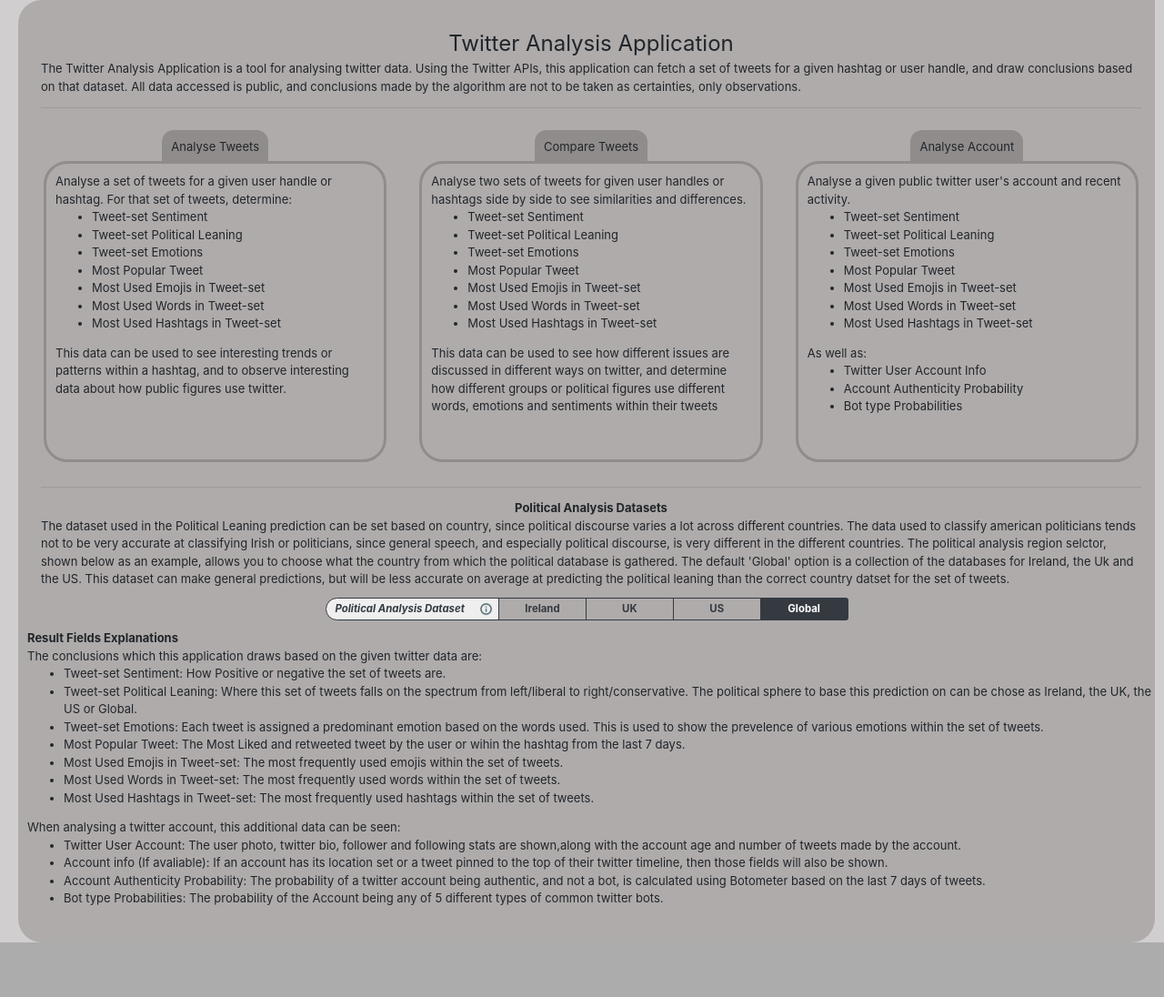
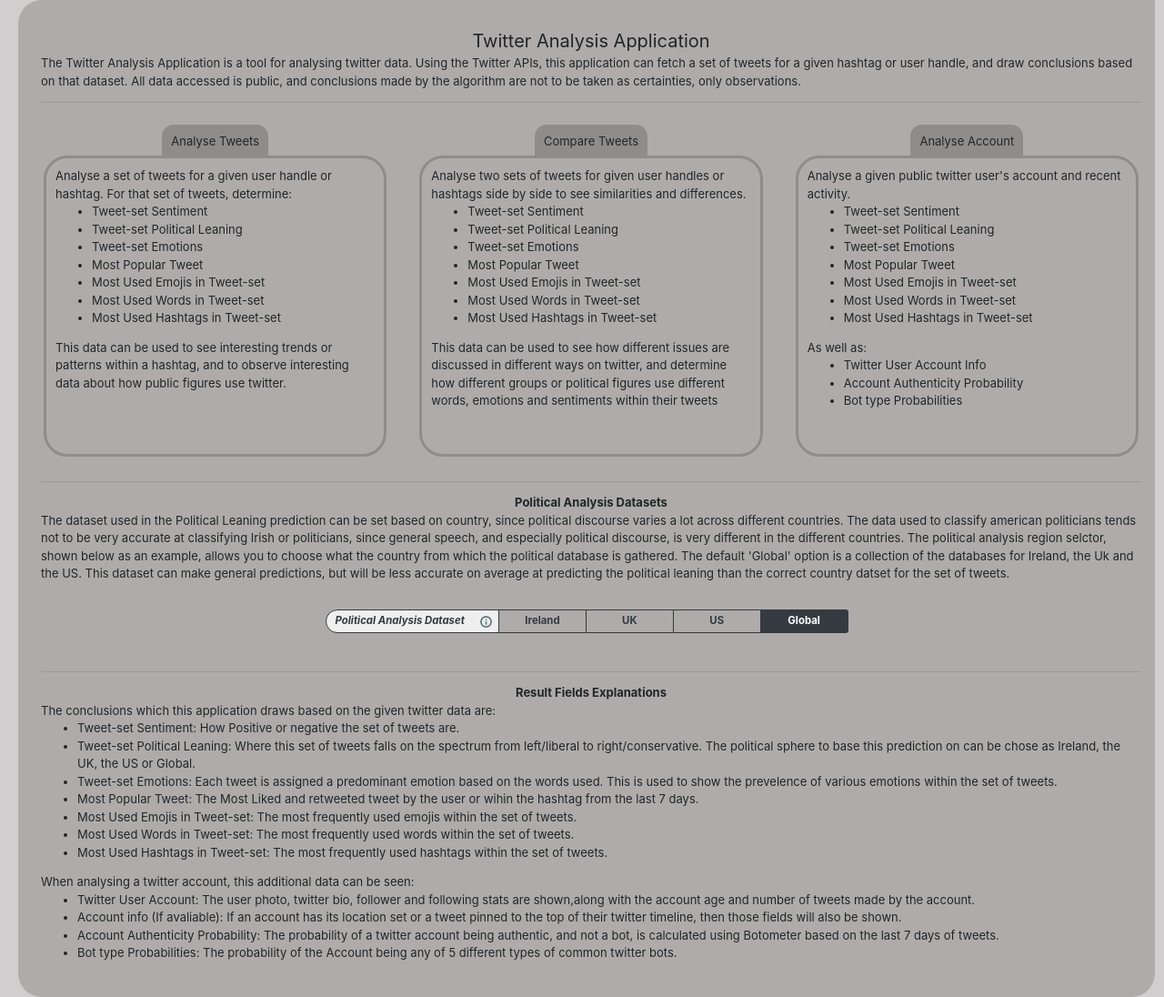
Before and after one commit to a-mcloughlin/final-year-project, a Flask app: page / in a window 1280 px wide. Shown: the part 60-1156 px from the top of the page at 91% size. Before the commit the page ends 1096 px from the top, so only its background shows below. Run offline with Flask 2, Linux system fonts and the light colour scheme; some libraries are stand-ins or nearby versions.

Commit message:
minor styling fixes

```diff
--- a/templates/tabs/home.html
+++ b/templates/tabs/home.html
@@ -5,8 +5,8 @@
 {% block tab3 %}{% endblock %}
 {% block tab4 %}{% endblock %}
 {% block content %}
-  <div class="bigtab">
-    <div style="text-align: center; font-size: 24px;">Twitter Analysis Application</div>
+  <div class="bigtab comparetab">
+    <div style="text-align: center; font-size: 20px;">Twitter Analysis Application</div>
     <div >The Twitter Analysis Application is a tool for analysing twitter data. Using the Twitter APIs, this application can fetch a set of tweets for a given hashtag or user handle, and draw conclusions based on that dataset. All data accessed is public, and conclusions made by the algorithm are not to be taken as certainties, only observations.</div>
     <hr><br>
     <div style="table-layout: fixed;" class="row">
@@ -68,6 +68,7 @@
         <br><hr>
         <div style="text-align: center; font-weight: bold;">Political Analysis Datasets</div>
         <div>The dataset used in the Political Leaning prediction can be set based on country, since political discourse varies a lot across different countries. The data used to classify american politicians tends not to be very accurate at classifying Irish or politicians, since general speech, and especially political discourse, is very different in the different countries. The political analysis region selctor, shown below as an example, allows you to choose what the country from which the political database is gathered. The default 'Global' option is a collection of the databases for Ireland, the Uk and the US. This dataset can make general predictions, but will be less accurate on average at predicting the political leaning than the correct country datset for the set of tweets.</div>
+        <br>
         <div style="text-align: center;">
           <div class="col-12 col-md-6 btn-group btn-group-sm biggroup" role="group" data-toggle="buttons" style="flex: 1; border-radius: 2px; padding-bottom: 10px; padding-top: 10px; margin-right:10px;">
             <label class="btn btn-outline-dark form-check-label" style="border-top-left-radius: 50rem; border-bottom-left-radius: 50rem;  pointer-events: none; background:#efefef; padding-left:10px;">
@@ -93,7 +94,8 @@
           </div>
         </div>
       </div>
-      <hr>
+      <div class="col-12">
+      <br><hr>
       <div style="text-align: center; font-weight: bold;">Result Fields Explanations</div>
       <div>The conclusions which this application draws based on the given twitter data are:</td></tr>
       <div>
@@ -117,5 +119,6 @@
         </ul>
       </div>
     </div>
+    </div>
   </div>
 {% endblock %}
```
